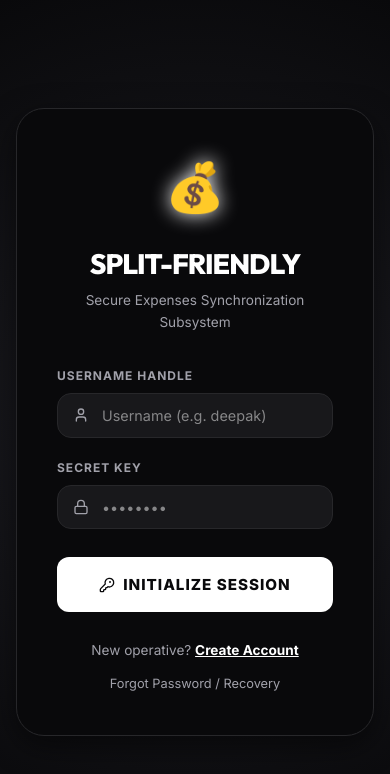
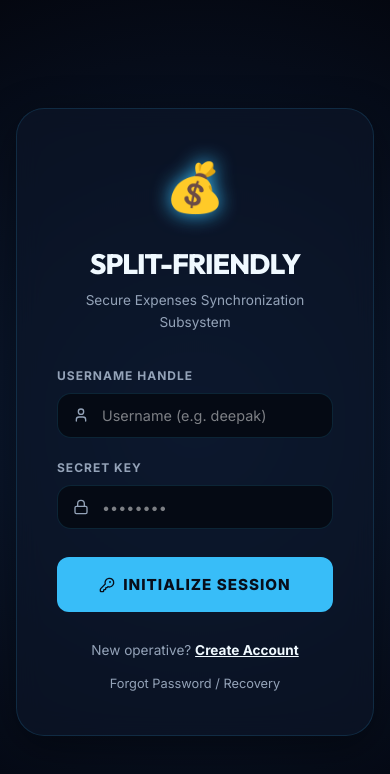
Before and after one commit to dkjha4770-arch/splitfriendly, a React (Vite) app in the folder frontend/: page /login in a window 390 px wide. Shown: the top 774 px of the page. Built offline with nearby package versions, Linux system fonts and the light colour scheme; no server answers.

Commit message:
style: redesign application theme to premium sky-blue palette with responsive micro-animations and glows

```diff
--- a/frontend/public/version.json
+++ b/frontend/public/version.json
@@ -1 +1 @@
-{"version":"mplotc8g","buildTime":"2026-05-25T20:57:17.872Z"}
+{"version":"mplp6w38","buildTime":"2026-05-25T21:07:50.132Z"}
--- a/frontend/src/components/ProtectedRoute.jsx
+++ b/frontend/src/components/ProtectedRoute.jsx
@@ -13,7 +13,7 @@ export const ProtectedRoute = ({ children, requireAdmin = false }) => {
         width: '100vw',
         justifyContent: 'center',
         alignItems: 'center',
-        background: '#0c0a1a',
+        background: '#080e1a',
         color: '#fff'
       }}>
         <div style={{ textAlign: 'center' }}>
@@ -21,7 +21,7 @@ export const ProtectedRoute = ({ children, requireAdmin = false }) => {
             width: '40px',
             height: '40px',
             border: '4px solid rgba(255,255,255,0.1)',
-            borderTop: '4px solid #9d00ff',
+            borderTop: '4px solid #38bdf8',
             borderRadius: '50%',
             animation: 'spin 1s linear infinite',
             margin: '0 auto 1.5rem auto'
--- a/frontend/src/index.css
+++ b/frontend/src/index.css
@@ -1,40 +1,40 @@
 :root {
-  --primary: #ffffff;
-  --primary-hover: #cbd5e1;
-  --btn-text-color: #09090b;
-  --secondary: #94a3b8;
-  --bg-color: #09090b;
-  --sidebar-bg: #09090b;
-  --card-bg: #09090b;
-  --border-color: #27272a;
-  --text-color: #ffffff;
-  --text-dim: #a1a1aa;
-  --glass-bg: #09090b;
-  --glass-border: #27272a;
-  --shadow: 0 10px 30px rgba(0, 0, 0, 0.5);
-  --clay-shadow: 0 10px 30px rgba(0, 0, 0, 0.5);
-  --input-bg: #18181b;
-  --gradient-bg: radial-gradient(circle at 50% 50%, #1e1e24 0%, #09090b 100%);
+  --primary: #38bdf8;
+  --primary-hover: #7dd3fc;
+  --btn-text-color: #080e1a;
+  --secondary: #0ea5e9;
+  --bg-color: #080e1a;
+  --sidebar-bg: #0c1527;
+  --card-bg: rgba(13, 22, 41, 0.65);
+  --border-color: rgba(56, 189, 248, 0.15);
+  --text-color: #f0f9ff;
+  --text-dim: #94a3b8;
+  --glass-bg: rgba(13, 22, 41, 0.7);
+  --glass-border: rgba(56, 189, 248, 0.2);
+  --shadow: 0 12px 40px rgba(0, 0, 0, 0.4);
+  --clay-shadow: 0 8px 32px rgba(14, 165, 233, 0.08);
+  --input-bg: #050a14;
+  --gradient-bg: radial-gradient(circle at 50% 50%, #0d1e3a 0%, #040710 100%);
   --sidebar-width: 250px;
 }
 
 [data-theme="light"] {
-  --primary: #09090b;
-  --primary-hover: #27272a;
+  --primary: #0284c7;
+  --primary-hover: #0369a1;
   --btn-text-color: #ffffff;
-  --secondary: #64748b;
-  --bg-color: #ffffff;
-  --sidebar-bg: #ffffff;
-  --card-bg: #ffffff;
-  --border-color: #e4e4e7;
-  --text-color: #09090b;
-  --text-dim: #71717a;
-  --glass-bg: #ffffff;
-  --glass-border: #e4e4e7;
-  --shadow: 0 10px 30px rgba(0, 0, 0, 0.05);
-  --clay-shadow: 0 10px 30px rgba(0, 0, 0, 0.05);
-  --input-bg: #f4f4f5;
-  --gradient-bg: linear-gradient(135deg, #ffffff 0%, #fafafa 100%);
+  --secondary: #0ea5e9;
+  --bg-color: #f0f9ff;
+  --sidebar-bg: rgba(255, 255, 255, 0.85);
+  --card-bg: rgba(255, 255, 255, 0.7);
+  --border-color: rgba(2, 132, 199, 0.15);
+  --text-color: #0f172a;
+  --text-dim: #475569;
+  --glass-bg: rgba(255, 255, 255, 0.75);
+  --glass-border: rgba(2, 132, 199, 0.15);
+  --shadow: 0 8px 32px rgba(2, 132, 199, 0.06);
+  --clay-shadow: 0 8px 32px rgba(2, 132, 199, 0.04);
+  --input-bg: #f1f5f9;
+  --gradient-bg: linear-gradient(135deg, #f0f9ff 0%, #e0f2fe 100%);
 }
 
 * {
@@ -182,7 +182,7 @@ body {
   text-decoration: none;
   font-weight: 500;
   font-size: 0.95rem;
-  transition: all 0.4s cubic-bezier(0.4, 0, 0.2, 1);
+  transition: all 0.3s cubic-bezier(0.25, 0.8, 0.25, 1);
   position: relative;
   overflow: hidden;
   background: transparent;
@@ -190,6 +190,12 @@ body {
   cursor: pointer;
   text-align: left;
   width: 100%;
+}
+
+.nav-item:hover:not(.active) {
+  color: var(--text-color) !important;
+  background: rgba(56, 189, 248, 0.08);
+  transform: translateX(4px);
 }
 
 .nav-item i, .nav-item svg {
@@ -261,7 +267,7 @@ body {
   font-size: 1.1rem;
   font-weight: 800;
   color: var(--btn-text-color);
-  box-shadow: 0 5px 20px rgba(157, 0, 255, 0.4);
+  box-shadow: 0 5px 20px rgba(56, 189, 248, 0.4);
   position: relative;
   border: none;
 }
@@ -376,9 +382,9 @@ body {
 }
 
 .search-bar:focus-within {
-  background: rgba(157, 0, 255, 0.08) !important;
+  background: rgba(56, 189, 248, 0.08) !important;
   border-color: var(--primary) !important;
-  box-shadow: 0 0 25px rgba(157, 0, 255, 0.2);
+  box-shadow: 0 0 25px rgba(56, 189, 248, 0.2);
 }
 
 .month-selector, .theme-select {
@@ -409,8 +415,16 @@ body {
   border-radius: 35px;
   padding: 1.75rem;
   box-shadow: var(--clay-shadow);
-  transition: all 0.4s cubic-bezier(0.175, 0.885, 0.32, 1.275);
+  transition: all 0.3s cubic-bezier(0.25, 0.8, 0.25, 1);
   position: relative;
+  backdrop-filter: blur(12px);
+  -webkit-backdrop-filter: blur(12px);
+}
+
+.card:hover {
+  transform: translateY(-5px);
+  border-color: rgba(56, 189, 248, 0.35);
+  box-shadow: 0 15px 35px rgba(14, 165, 233, 0.12);
 }
 
 
@@ -531,6 +545,24 @@ input:focus, select:focus, textarea:focus {
   gap: 0.5rem;
 }
 
+.btn-primary:hover {
+  background: var(--primary-hover);
+  transform: translateY(-2px);
+  box-shadow: 0 8px 24px rgba(56, 189, 248, 0.3);
+}
+.btn-primary:active {
+  transform: translateY(0);
+}
+
+.btn-glass:hover {
+  background: rgba(255, 255, 255, 0.08);
+  border-color: var(--primary);
+  transform: translateY(-2px);
+}
+.btn-glass:active {
+  transform: translateY(0);
+}
+
 
 /* Ledger Balance Items */
 .personal-summary {
@@ -813,7 +845,7 @@ tr { transition: all 0.4s cubic-bezier(0.175, 0.885, 0.32, 1.275); }
   border: 1px solid var(--primary);
   position: relative;
   overflow: hidden;
-  box-shadow: inset 0 0 30px rgba(157, 0, 255, 0.1);
+  box-shadow: inset 0 0 30px rgba(14, 165, 233, 0.15);
 }
 
 .summary-tile {
@@ -879,7 +911,7 @@ tr { transition: all 0.4s cubic-bezier(0.175, 0.885, 0.32, 1.275); }
   background: var(--primary);
   color: var(--btn-text-color);
   border-color: var(--primary);
-  box-shadow: 0 0 15px rgba(157, 0, 255, 0.2);
+  box-shadow: 0 0 15px rgba(56, 189, 248, 0.25);
 }
 
 /* Admin / Command Centre scoped styling overrides */
@@ -1620,6 +1652,11 @@ tr { transition: all 0.4s cubic-bezier(0.175, 0.885, 0.32, 1.275); }
   transition: all 0.35s cubic-bezier(0.175, 0.885, 0.32, 1.275) !important;
 }
 
+.select-card:hover {
+  transform: translateY(-8px) scale(1.02) !important;
+  border-color: var(--primary) !important;
+  box-shadow: 0 20px 40px rgba(14, 165, 233, 0.15) !important;
+}
 
 .select-card:active {
   transform: translateY(-4px) scale(1.0) !important;
--- a/frontend/src/views/Dashboard.jsx
+++ b/frontend/src/views/Dashboard.jsx
@@ -21,7 +21,7 @@ Chart.register(...registerables);
 const CATEGORIES = {
   food: { label: 'Food & Rations', color: '#ffaa00' },
   rent: { label: 'Base Rent', color: '#00d2ff' },
-  travel: { label: 'Transport & Travel', color: '#9d00ff' },
+  travel: { label: 'Transport & Travel', color: '#0ea5e9' },
   utility: { label: 'Infrastructure/Utilities', color: '#ff007f' },
   other: { label: 'Unclassified Operations', color: '#868e96' }
 };
--- a/frontend/src/views/ExpenseForm.jsx
+++ b/frontend/src/views/ExpenseForm.jsx
@@ -675,7 +675,7 @@ export const ExpenseForm = () => {
                           display: 'flex',
                           alignItems: 'center',
                           gap: '0.5rem',
-                          boxShadow: isSelected ? '0 0 15px rgba(157, 0, 255, 0.2)' : 'none',
+                          boxShadow: isSelected ? '0 0 15px rgba(56, 189, 248, 0.25)' : 'none',
                           transition: 'all 0.3s ease'
                         }}>
                           <div className="avatar-mini" style={{ width: '22px', height: '22px', borderRadius: '50%', background: 'rgba(255,255,255,0.1)', display: 'flex', alignItems: 'center', justifyContent: 'center', fontSize: '0.7rem', fontWeight: 800 }}>
--- a/frontend/src/views/Expenses.jsx
+++ b/frontend/src/views/Expenses.jsx
@@ -15,7 +15,7 @@ import {
 const CATEGORIES = {
   food: { label: 'Food & Rations', color: '#ffaa00' },
   rent: { label: 'Base Rent', color: '#00d2ff' },
-  travel: { label: 'Transport & Travel', color: '#9d00ff' },
+  travel: { label: 'Transport & Travel', color: '#0ea5e9' },
   utility: { label: 'Infrastructure/Utilities', color: '#ff007f' },
   other: { label: 'Unclassified Operations', color: '#868e96' }
 };
@@ -255,7 +255,7 @@ export const Expenses = () => {
                       </td>
                       <td>
                         <div style={{ fontWeight: 700 }}>{e.where_spent}</div>
-                        {e.squad_name && <span style={{ fontSize: '0.65rem', background: 'rgba(157, 0, 255, 0.1)', color: 'var(--primary)', fontWeight: 800, padding: '2px 6px', borderRadius: '4px' }}>SQUAD: {e.squad_name}</span>}
+                        {e.squad_name && <span style={{ fontSize: '0.65rem', background: 'rgba(14, 165, 233, 0.1)', color: 'var(--primary)', fontWeight: 800, padding: '2px 6px', borderRadius: '4px' }}>SQUAD: {e.squad_name}</span>}
                       </td>
                       <td><span style={{ fontWeight: 600, textTransform: 'capitalize' }}>{e.payer}</span></td>
                       <td>
--- a/frontend/src/views/Profile.jsx
+++ b/frontend/src/views/Profile.jsx
@@ -117,7 +117,7 @@ export const Profile = () => {
 
   // Google Charts QR URL
   const qrUrl = user?.unique_id
-    ? `https://api.qrserver.com/v1/create-qr-code/?size=220x220&data=${encodeURIComponent(user.unique_id)}&color=9d00ff&bgcolor=ffffff`
+    ? `https://api.qrserver.com/v1/create-qr-code/?size=220x220&data=${encodeURIComponent(user.unique_id)}&color=0ea5e9&bgcolor=ffffff`
     : '';
 
   return (
@@ -172,11 +172,11 @@ export const Profile = () => {
             {/* Color Swatch Picker */}
             <div style={{ display: 'flex', gap: '0.5rem', flexWrap: 'wrap', justifyContent: 'center', margin: '0 auto 1.5rem', maxWidth: '280px', zIndex: 1, position: 'relative' }}>
               {[
-                '135deg,#9d00ff,#00d2ff',
+                '135deg,#0ea5e9,#00d2ff',
                 '135deg,#ff3b30,#ff9500',
                 '135deg,#00d68f,#00b5d8',
                 '135deg,#f7b731,#fd9644',
-                '135deg,#ee00ff,#9d00ff',
+                '135deg,#38bdf8,#0ea5e9',
                 '135deg,#0099ff,#00d2ff',
                 '135deg,#2ecc71,#1abc9c',
                 '135deg,#e74c3c,#c0392b'
```
Also changed, not shown: frontend/src/views/Analytics.jsx (+5 -5 lines).
